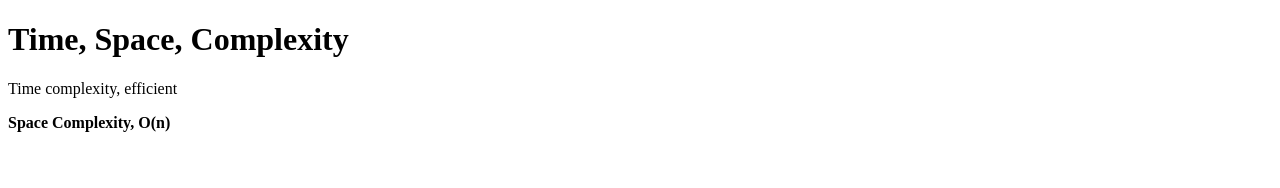
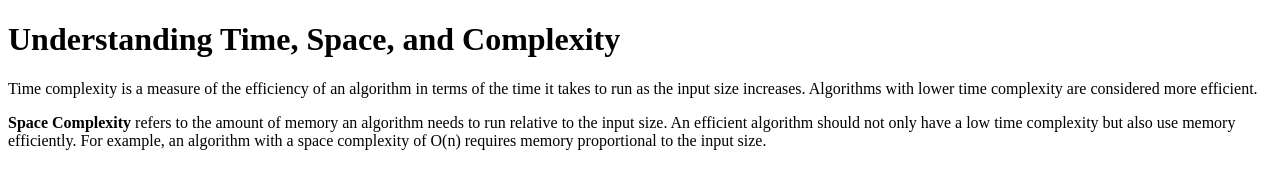
Before and after one commit to acciojob/time-and-space-complexity-arjuntestgithub, a website: page main.html in a window 1280 px wide. Drawn offline with Linux system fonts and the light colour scheme.

Commit message:
created a submission

```diff
--- a/main.html
+++ b/main.html
@@ -8,9 +8,13 @@
 
 <body>
 	<!-- the entire body must be written by student -->
-	<h1> Time, Space, Complexity</h1>
-	<p>Time complexity, efficient</p>
-	<p><b>Space Complexity, O(n)</b></p>
+
+	<h1>Understanding Time, Space, and Complexity</h1>
+
+    <p>Time complexity is a measure of the efficiency of an algorithm in terms of the time it takes to run as the input size increases. Algorithms with lower time complexity are considered more efficient.</p>
+
+    <p><b>Space Complexity</b> refers to the amount of memory an algorithm needs to run relative to the input size. An efficient algorithm should not only have a low time complexity but also use memory efficiently. For example, an algorithm with a space complexity of O(n) requires memory proportional to the input size.</p>
+
     <script type="text/javascript" src="./script.js">
 </script>
 
```
